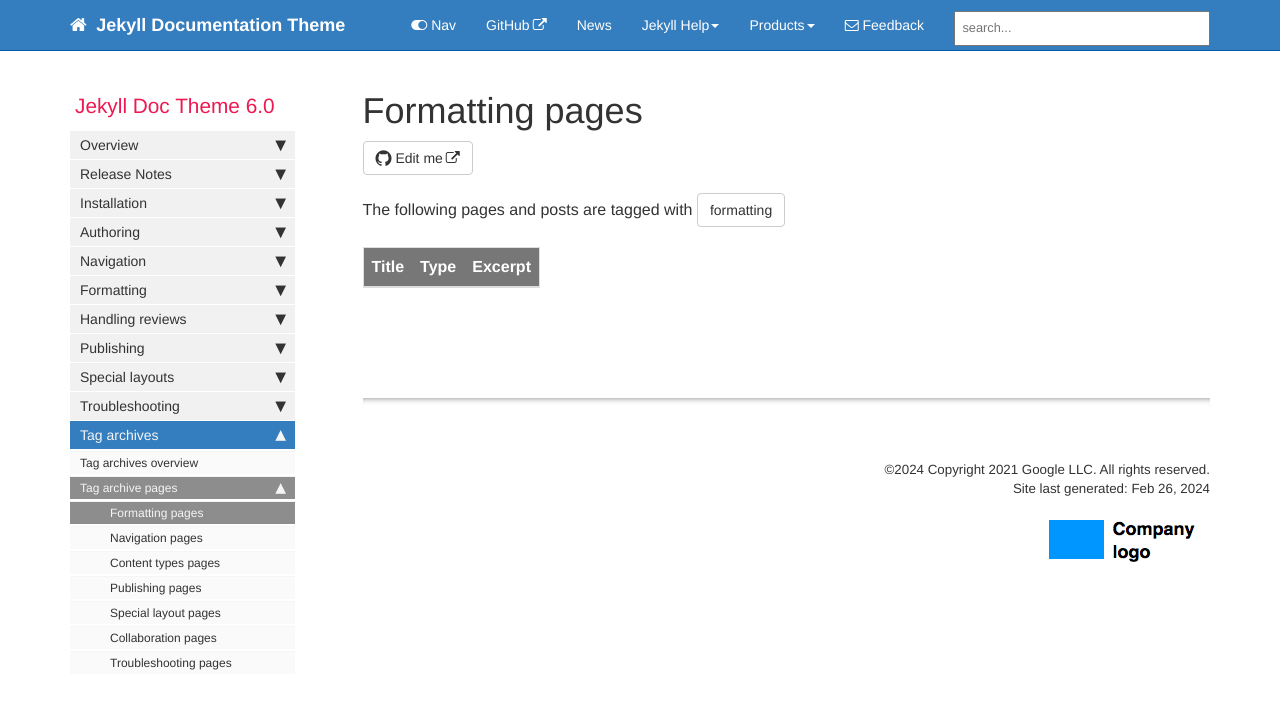
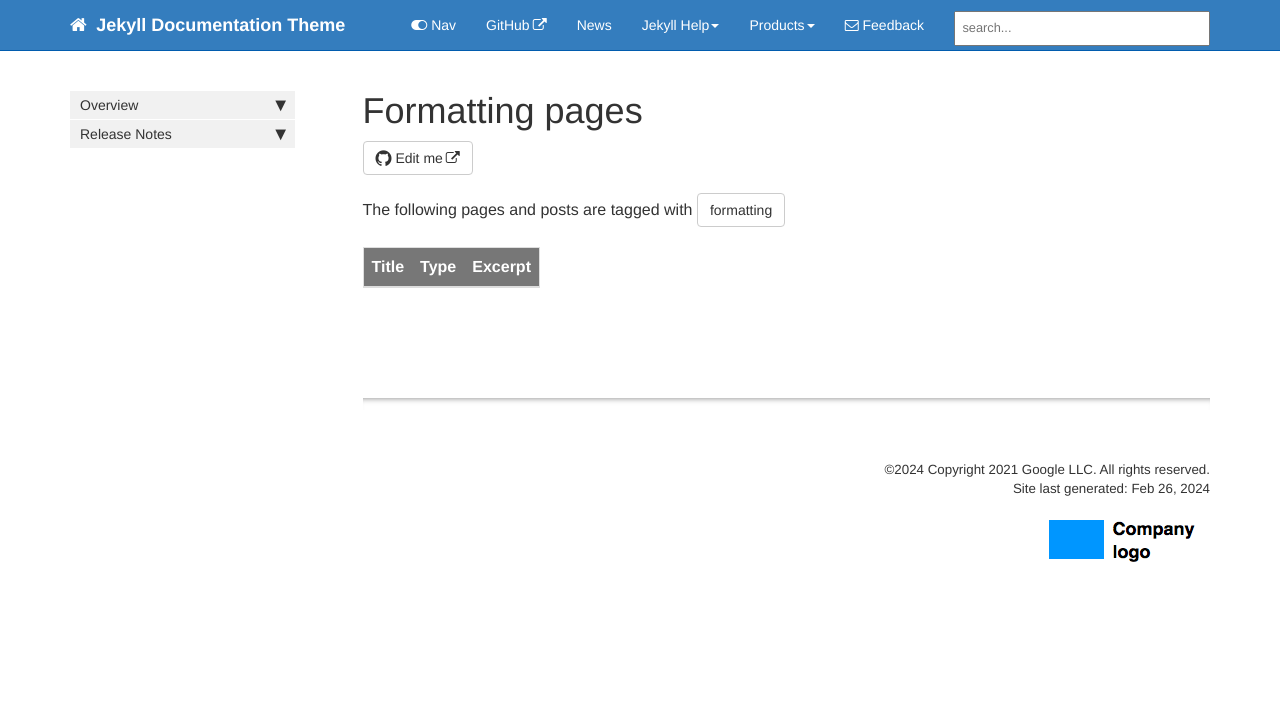
Before and after one commit to dipaish/newTemplate, a Jekyll site: the page built from pages/tags/tag_formatting.md, in a window 1280 px wide. Shown: the top 709 px of the page. Built offline with Jekyll 4.4.1, drawn with Linux system fonts in a browser that asks for light colours; comment, search, counter and statistics services are not loaded; some of the changed lines change nothing that is shown.

Commit message:
homepageSidebarUpdated

```diff
--- a/_data/sidebars/mydoc_sidebar.yml
+++ b/_data/sidebars/mydoc_sidebar.yml
@@ -2,22 +2,9 @@
 
 entries:
 - title: sidebar
-  product: Jekyll Doc Theme
-  version: 6.0
+  product:
+  version:
   folders:
-
-  - title:
-    output: pdf
-    type: frontmatter
-    folderitems:
-    - title:
-      url: /titlepage.html
-      output: pdf
-      type: frontmatter
-    - title:
-      url: /tocpage.html
-      output: pdf
-      type: frontmatter
 
   - title: Overview
     output: web, pdf
@@ -55,243 +42,3 @@
     - title: 5.0 Release notes
       url: /mydoc_release_notes_50.html
       output: web, pdf
-
-  - title: Installation
-    output: web, pdf
-    folderitems:
-
-    - title: About Ruby, Gems, Bundler, etc.
-      url: /mydoc_about_ruby_gems_etc.html
-      output: web, pdf
-
-    - title: Install Jekyll on Mac
-      url: /mydoc_install_jekyll_on_mac.html
-      output: web, pdf
-
-    - title: Install Jekyll on Windows
-      url: /mydoc_install_jekyll_on_windows.html
-      output: web, pdf
-
-  - title: Authoring
-    output: web, pdf
-
-    folderitems:
-    - title: Pages
-      url: /mydoc_pages.html
-      output: web, pdf
-
-    - title: Posts
-      url: /mydoc_posts.html
-      output: web, pdf
-
-    - title: Lists
-      url: /mydoc_lists.html
-      output: web, pdf
-
-    - title: Conditional logic
-      url: /mydoc_conditional_logic.html
-      output: web, pdf
-
-    - title: Content reuse
-      url: /mydoc_content_reuse.html
-      output: web, pdf
-
-    - title: Collections
-      url: /mydoc_collections.html
-      output: web, pdf
-
-    - title: WebStorm editor tips
-      url: /mydoc_webstorm_text_editor.html
-      output: web, pdf
-
-    - title: Atom editor tips
-      url: /mydoc_atom_text_editor.html
-      output: web, pdf
-
-  - title: Navigation
-    output: web, pdf
-
-    folderitems:
-    - title: Sidebar navigation
-      url: /mydoc_sidebar_navigation.html
-      output: web, pdf
-
-    - title: YAML tutorial in the context of Jekyll
-      url: /mydoc_yaml_tutorial.html
-      output: web, pdf
-
-    - title: Tags
-      url: /mydoc_tags.html
-      output: web, pdf
-
-    - title: Series
-      url: /mydoc_series.html
-      output: web, pdf
-
-  - title: Formatting
-    output: web, pdf
-
-    folderitems:
-    - title: Tooltips
-      url: /mydoc_adding_tooltips.html
-      output: web, pdf
-
-    - title: Alerts
-      url: /mydoc_alerts.html
-      output: web, pdf
-
-    - title: Icons
-      url: /mydoc_icons.html
-      output: web, pdf
-
-    - title: Images
-      url: /mydoc_images.html
-      output: web, pdf
-
-    - title: Code samples
-      url: /mydoc_code_samples.html
-      output: web, pdf
-
-    - title: Labels
-      url: /mydoc_labels.html
-      output: web, pdf
-
-    - title: Links
-      url: /mydoc_hyperlinks.html
-      output: web, pdf
-
-    - title: Navtabs
-      url: /mydoc_navtabs.html
-      output: web, pdf
-
-    - title: Tables
-      url: /mydoc_tables.html
-      output: web, pdf
-
-    - title: Syntax highlighting
-      url: /mydoc_syntax_highlighting.html
-      output: web, pdf
-
-    - title: Workflow maps
-      url: /mydoc_workflow_maps.html
-      output: web, pdf
-
-  - title: Handling reviews
-    output: web, pdf
-
-    folderitems:
-    - title: Commenting on files
-      url: /mydoc_commenting_on_files.html
-      output: web, pdf
-
-#    - title: Git collaboration
-#      url: /mydoc_git_collaboration
-#      output: web, pdf
-
-  - title: Publishing
-    output: web, pdf
-
-    folderitems:
-    - title: Build arguments
-      url: /mydoc_build_arguments.html
-      output: web, pdf
-
-    - title: Themes
-      url: /mydoc_themes.html
-      output: web, pdf
-
-    - title: Generating PDFs
-      url: /mydoc_generating_pdfs.html
-      output: web, pdf
-
-    - title: Help APIs and UI tooltips
-      url: /mydoc_help_api.html
-      output: web, pdf
-
-    - title: Search configuration
-      url: /mydoc_search_configuration.html
-      output: web, pdf
-
-    - title: iTerm profiles
-      url: /mydoc_iterm_profiles.html
-      output: web, pdf
-
-    - title: Pushing builds to server
-      url: /mydoc_push_build_to_server.html
-      output: web, pdf
-
-    - title: Publishing on Github Pages
-      url: /mydoc_publishing_github_pages.html
-      output: web, pdf
-
-  - title: Special layouts
-    output: web, pdf
-
-    folderitems:
-    - title: Knowledge-base layout
-      url: /mydoc_kb_layout.html
-      output: web, pdf
-
-    - title: Glossary layout
-      url: /mydoc_glossary.html
-      output: web, pdf
-
-    - title: FAQ layout
-      url: /mydoc_faq_layout.html
-      output: web, pdf
-
-    - title: Shuffle layout
-      url: /mydoc_shuffle.html
-      output: web, pdf
-
-  - title: Troubleshooting
-    output: web, pdf
-
-    folderitems:
-
-    - title: Troubleshooting
-      url: /mydoc_troubleshooting.html
-      output: web, pdf
-
-  - title: Tag archives
-    output: web
-    folderitems:
-
-    - title: Tag archives overview
-      url: /mydoc_tag_archives_overview.html
-      output: web
-
-      subfolders:
-      - title: Tag archive pages
-        output: web
-        subfolderitems:
-
-        - title: Formatting pages
-          url: /tag_formatting.html
-          output: web
-
-        - title: Navigation pages
-          url: /tag_navigation.html
-          output: web
-
-        - title: Content types pages
-          url: /tag_content_types.html
-          output: web
-
-        - title: Publishing pages
-          url: /tag_publishing.html
-          output: web
-
-        - title: Special layout pages
-          url: /tag_special_layouts.html
-          output: web
-
-        - title: Collaboration pages
-          url: /tag_collaboration.html
-          output: web
-
-        - title: Troubleshooting pages
-          url: /tag_troubleshooting.html
-          output: web
-
-# Copyright 2021 Google LLC
```
